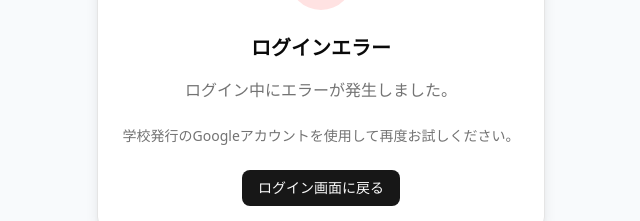
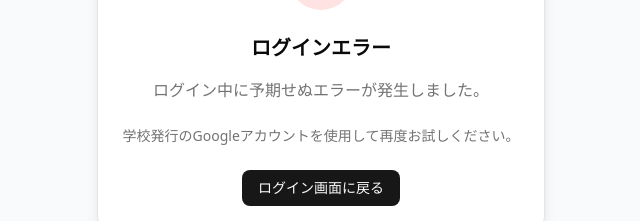
Before and after one commit to Riyoway/S-Link, a Next.js app: page /auth/error in a window 1280 px wide. Shown: the part 324-545 px from the top of the page, without its empty margins (319-959 px from the left). Built offline with nearby package versions, Linux system fonts and the light colour scheme.

Commit message:
added failsafe

```diff
--- a/app/auth/error/page.tsx
+++ b/app/auth/error/page.tsx
@@ -9,6 +9,27 @@ export default async function ErrorPage({
   searchParams: Promise<{ error?: string }>;
 }) {
   const { error } = await searchParams;
+
+  const errorMessages: { [key: string]: string } = {
+    AccessDenied:
+      "指定されたドメイン (@ktc.ac.jp) 以外のアカウントではログインできません。",
+    Configuration: "サーバーの設定エラーが発生しました。",
+    Verification: "認証トークンの有効期限が切れているか、無効です。",
+    OAuthSignin: "認証プロバイダーとの通信中にエラーが発生しました。",
+    OAuthCallback: "認証プロバイダーからの応答処理中にエラーが発生しました。",
+    OAuthCreateAccount: "ユーザーアカウントの作成中にエラーが発生しました。",
+    EmailCreateAccount: "ユーザーアカウントの作成中にエラーが発生しました。",
+    Callback: "認証コールバック中にエラーが発生しました。",
+    OAuthAccountNotLinked:
+      "このメールアドレスは既に別のアカウントで使用されています。",
+    EmailSignin: "メール送信中にエラーが発生しました。",
+    CredentialsSignin:
+      "サインインに失敗しました。認証情報を確認してください。",
+    SessionRequired: "このページにアクセスするにはサインインが必要です。",
+    Default: "ログイン中に予期せぬエラーが発生しました。",
+  };
+
+  const message = errorMessages[error || "Default"] || errorMessages["Default"];
 
   return (
     <div className="min-h-screen flex items-center justify-center bg-slate-50 dark:bg-slate-950 px-4">
@@ -31,9 +52,7 @@ export default async function ErrorPage({
           </div>
           <CardTitle className="text-xl">ログインエラー</CardTitle>
           <CardDescription className="text-base pt-2">
-            {error === "AccessDenied"
-              ? "指定されたドメイン (@ktc.ac.jp) 以外のアカウントではログインできません。"
-              : "ログイン中にエラーが発生しました。"}
+            {message}
           </CardDescription>
         </CardHeader>
         <CardContent>
--- a/lib/auth.ts
+++ b/lib/auth.ts
@@ -29,6 +29,7 @@ export const authOptions: AuthOptions = {
   },
   secret: process.env.NEXTAUTH_SECRET,
   pages: {
+    signIn: "/login",
     error: "/auth/error",
   },
 };
```
